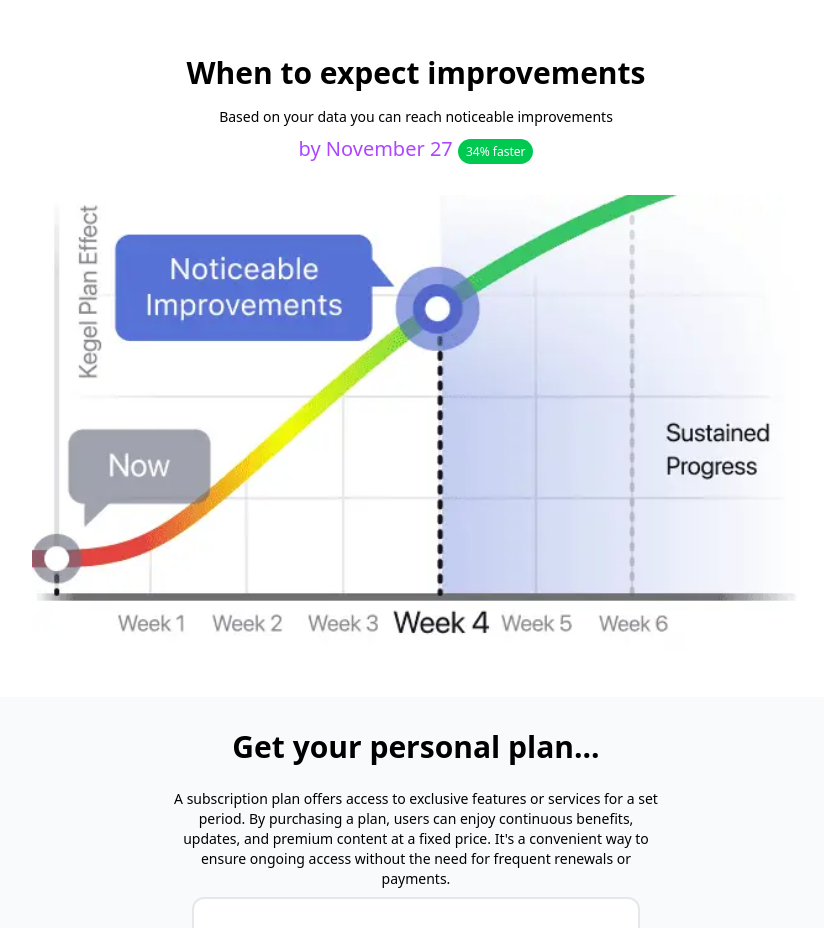
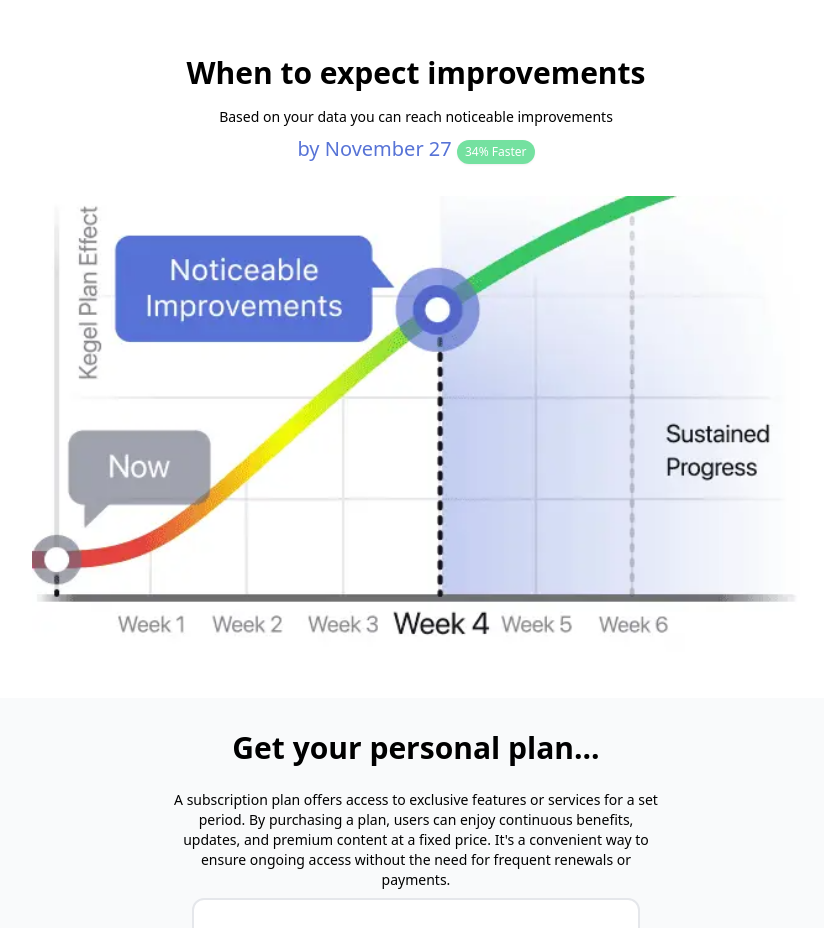
Before and after one commit to shejanNizam/fitness_landing_page, a Next.js app: page / in a window 1280 px wide. Shown: the part 1400-2328 px from the top of the page, without its empty margins (224-1048 px from the left). Built offline with nearby package versions, Linux system fonts and the light colour scheme.

Commit message:
modify When to expect improvements

```diff
--- a/src/components/ExpectImprove.jsx
+++ b/src/components/ExpectImprove.jsx
@@ -10,11 +10,11 @@ export default function ExpectImprove() {
       <div className="text-center">
         <CParagraph text="Based on your data you can reach noticeable improvements" />
       </div>
-      <div className="text-center text-xl text-purple-500 font-medium mt-2">
+      <div className="text-center text-xl text-[#5773D6] font-medium mt-2">
         by November 27{" "}
-        <span className="bg-green-500 rounded-full px-2 py-1 text-white text-xs">
+        <span className="bg-green-500 rounded-full px-2 py-1 text-white text-xs inline-block shadow-sm animate-pulse transition-all duration-300">
           {" "}
-          34% faster{" "}
+          34% Faster{" "}
         </span>
       </div>
       <Image
```
